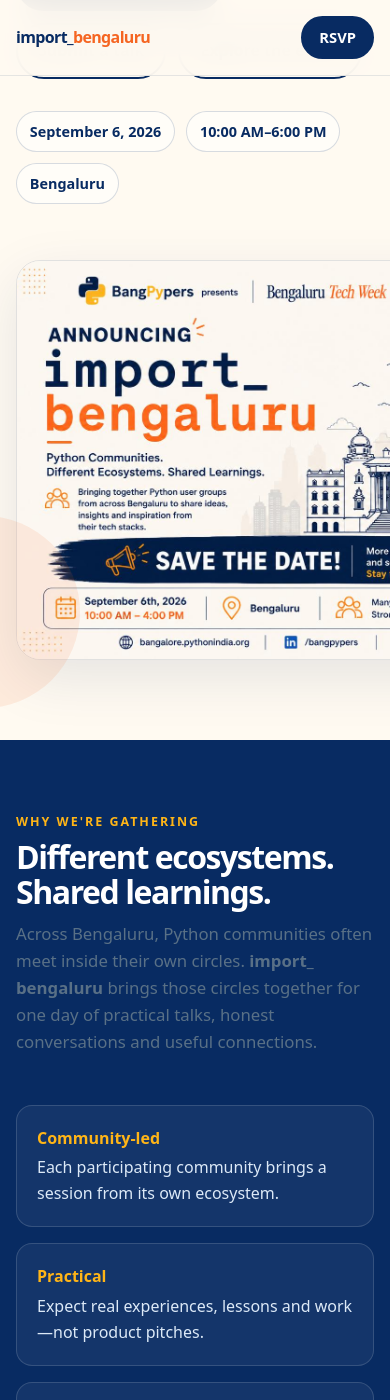
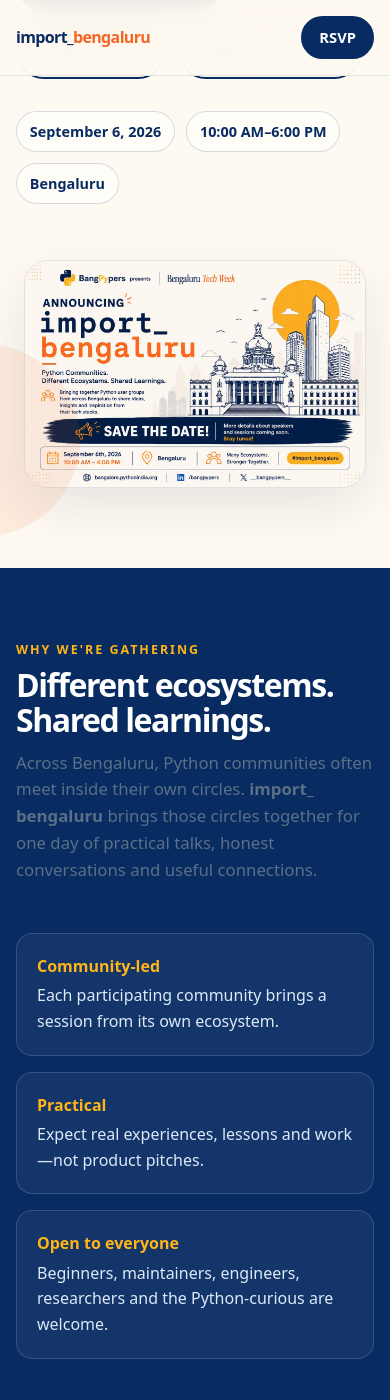
Before and after one commit to bangpypers/import_bengaluru, a Jekyll site: the page built from index.md, in a window 390 px wide and 1400 px high, scrolled down 512 px. Built offline with Jekyll 4.4.1, drawn with Linux system fonts in a browser that asks for light colours.

Commit message:
Fix poster sizing on mobile

```diff
--- a/_layouts/default.html
+++ b/_layouts/default.html
@@ -83,7 +83,7 @@
     .hero-actions { display: flex; flex-wrap: wrap; gap: .75rem; margin: 2rem 0; }
     .facts { display: flex; flex-wrap: wrap; gap: .7rem; padding: 0; list-style: none; }
     .facts li { padding: .5rem .8rem; border: 1px solid rgb(8 43 98 / 16%); border-radius: 999px; color: var(--navy); background: var(--paper); font-size: .9rem; font-weight: 750; }
-    .poster { overflow: hidden; border: 1px solid rgb(8 43 98 / 12%); border-radius: var(--radius); box-shadow: var(--shadow); transform: rotate(1.5deg); }
+    .poster { width: 100%; height: auto; object-fit: contain; overflow: hidden; border: 1px solid rgb(8 43 98 / 12%); border-radius: var(--radius); box-shadow: var(--shadow); transform: rotate(1.5deg); }
 
     section { padding: clamp(4.5rem, 8vw, 7rem) 0; }
     .about { background: var(--navy); color: #dce9f7; }
@@ -135,7 +135,7 @@
     @media (max-width: 800px) {
       nav > a:not(.button) { display: none; }
       .hero-grid, .about-grid, .sponsor-box { grid-template-columns: 1fr; }
-      .poster { max-width: 600px; transform: none; }
+      .poster { width: calc(100% - 1rem); max-width: 600px; margin-inline: auto; transform: none; }
       .partner-card { grid-template-columns: 1fr; min-height: 0; }
       .partner-card img { aspect-ratio: 16 / 10; padding: 2.5rem; }
       .section-head { display: block; }
--- a/test_site.rb
+++ b/test_site.rb
@@ -10,6 +10,7 @@ raise "missing BangPypers link" unless html.include?("https://bangalore.pythonin
 raise "wrong X link" unless html.include?("https://x.com/__bangpypers__")
 raise "wrong contact email" unless html.scan("mailto:banglorepy@gmail.com").size == 2
 raise "wrong favicon" unless html.include?("/Assets/logos/bangpypers.svg")
+raise "missing mobile poster inset" unless html.include?("width: calc(100% - 1rem)")
 raise "carousel interval changed" unless html.include?("5000")
 ([event.fetch("hero_image")] + partners.map { |partner| partner.fetch("image") }).each do |image|
   raise "missing image: #{image}" unless File.file?(image.delete_prefix("/"))
```
